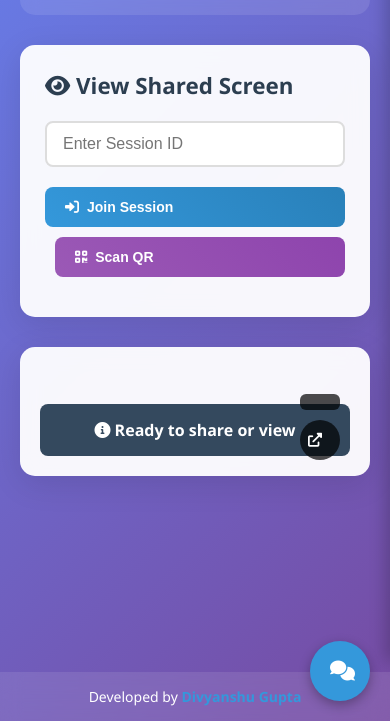
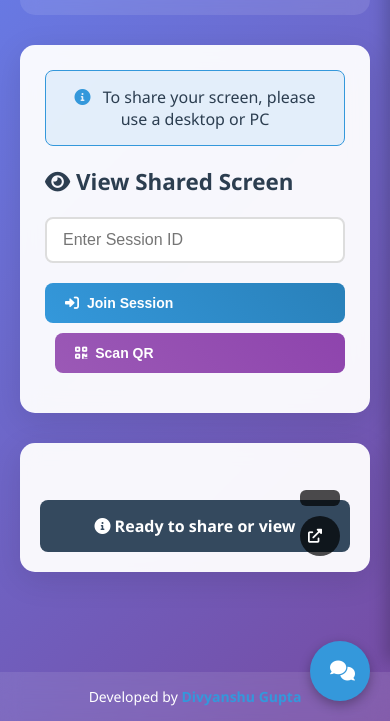
Before and after one commit to divyanshugupta0/SpectraCast, a website: page public/index.html in a window 390 px wide. Shown: the part 123-844 px from the top of the page. Drawn offline with nearby package versions, Linux system fonts and the light colour scheme; no server answers.

Commit message:
Fix: Improve QR code generation and hide share section on mobile

```diff
--- a/public/index.html
+++ b/public/index.html
@@ -49,6 +49,9 @@
             </div>
 
             <div class="view-section">
+                <div class="mobile-note">
+                    <p><i class="fas fa-info-circle"></i> To share your screen, please use a desktop or PC</p>
+                </div>
                 <h2><i class="fas fa-eye"></i> View Shared Screen</h2>
                 <div class="join-controls">
                     <input type="text" id="joinSessionId" placeholder="Enter Session ID">
--- a/public/style.css
+++ b/public/style.css
@@ -586,9 +586,29 @@ video {
     text-decoration: underline;
 }
 
+.mobile-note {
+    display: none;
+}
+
 @media (max-width: 768px) {
     .share-section {
         display: none;
+    }
+
+    .mobile-note {
+        display: block;
+        background: rgba(52, 152, 219, 0.1);
+        border: 1px solid #3498db;
+        border-radius: 8px;
+        padding: 15px;
+        margin-bottom: 20px;
+        color: #2c3e50;
+        text-align: center;
+    }
+
+    .mobile-note i {
+        color: #3498db;
+        margin-right: 8px;
     }
 }
 
```
